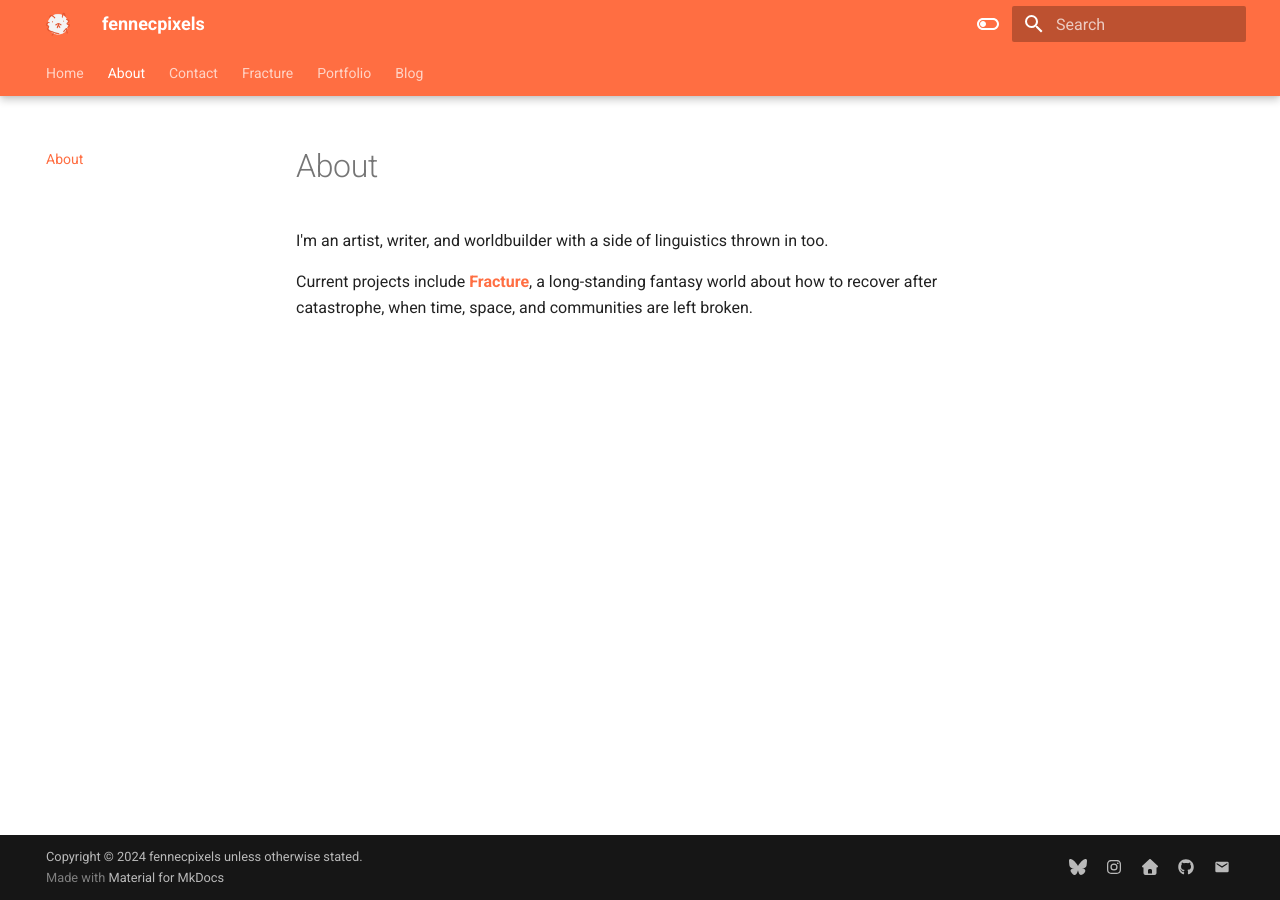
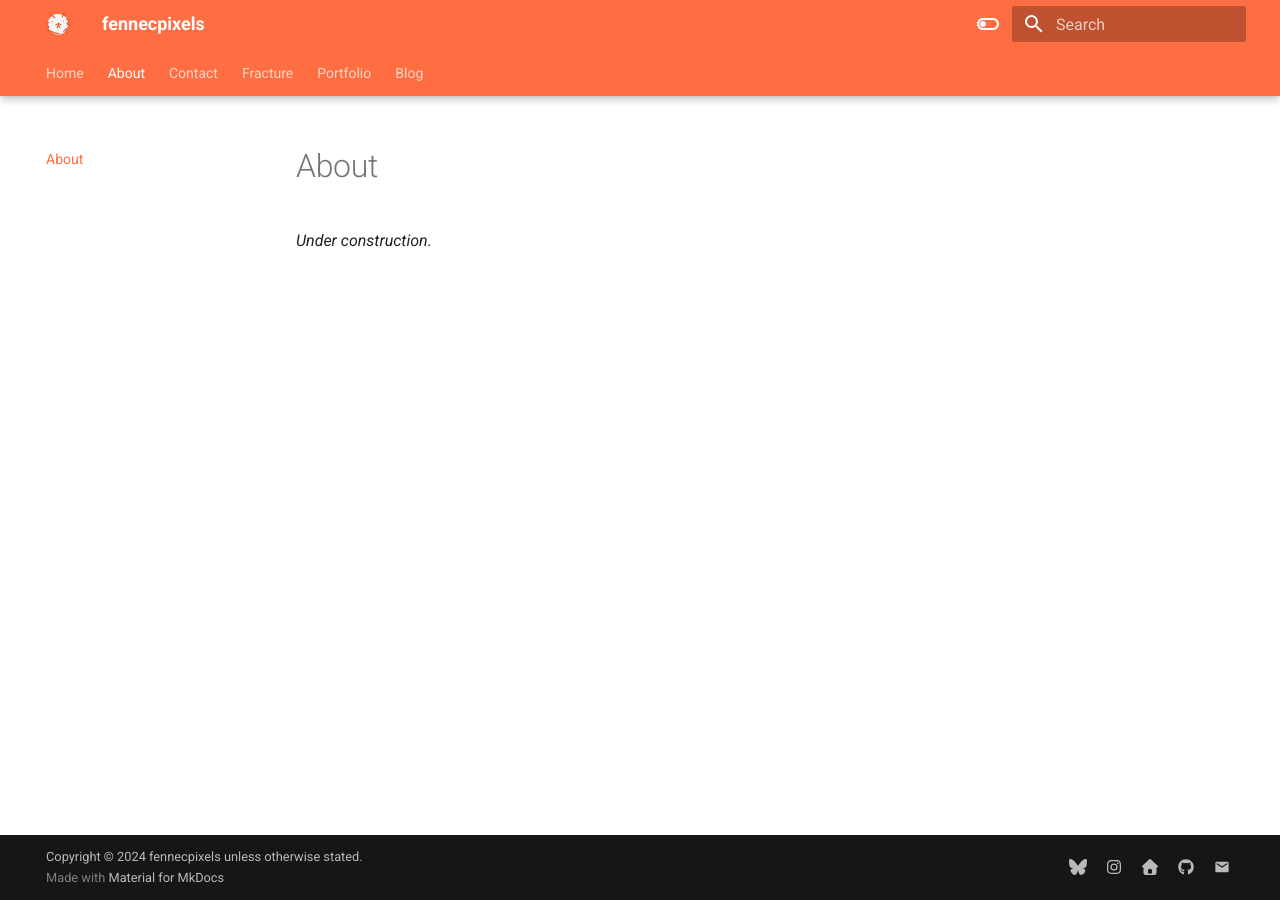
Before and after one commit to fennecpixels/portfolio, an MkDocs documentation site: the page built from docs/About.md, in a window 1280 px wide. Built offline with MkDocs 1.6.1 and Material for MkDocs 9.7.7, drawn with Linux system fonts in a browser that asks for light colours.

Commit message:
Update About.md

```diff
--- a/docs/About.md
+++ b/docs/About.md
@@ -2,6 +2,4 @@
 template: base.html
 ---
 
-I'm an artist, writer, and worldbuilder with a side of linguistics thrown in too.
-
-Current projects include **[Fracture](https://wikl.fennecpixels.com)**, a long-standing fantasy world about how to recover after catastrophe, when time, space, and communities are left broken.
+*Under construction.*
```
